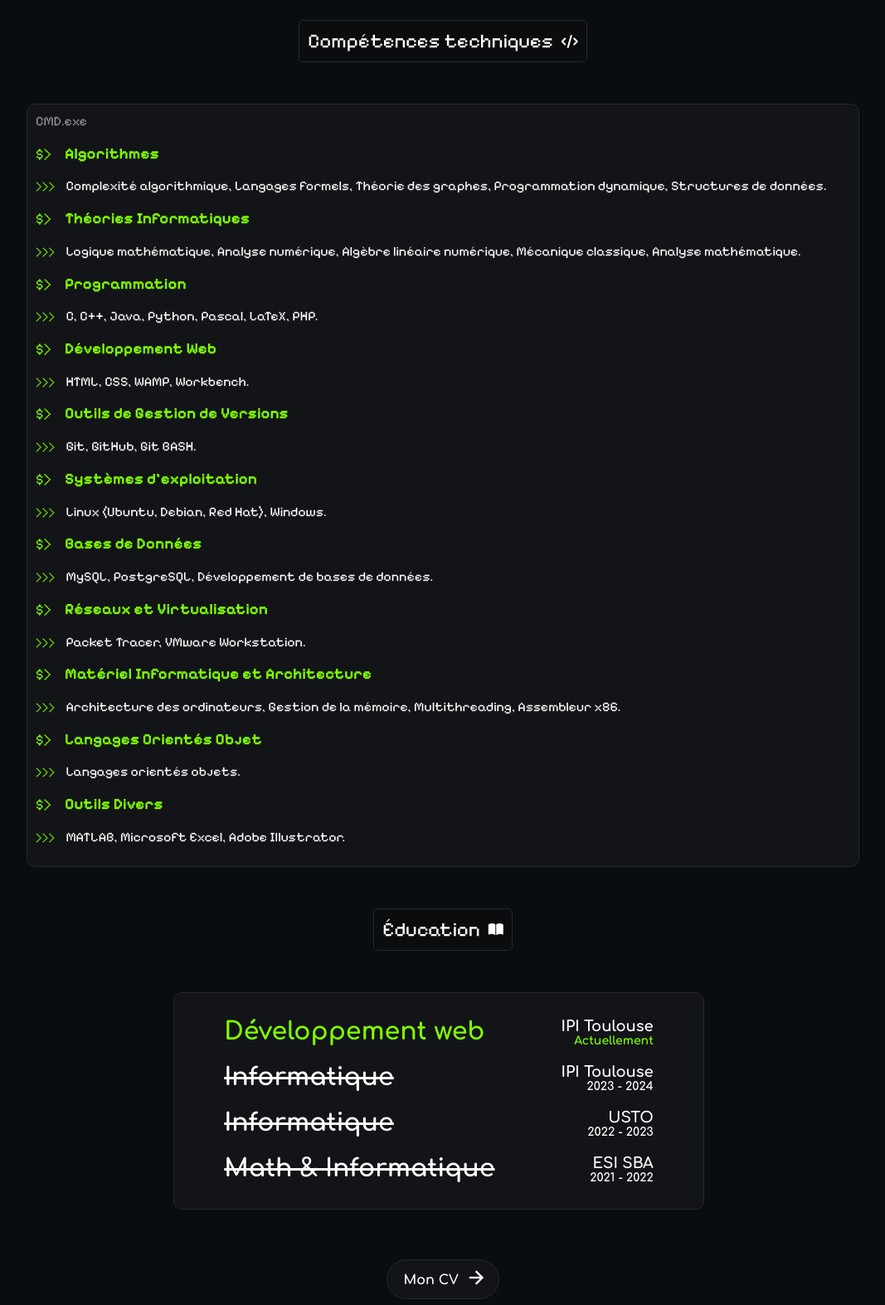
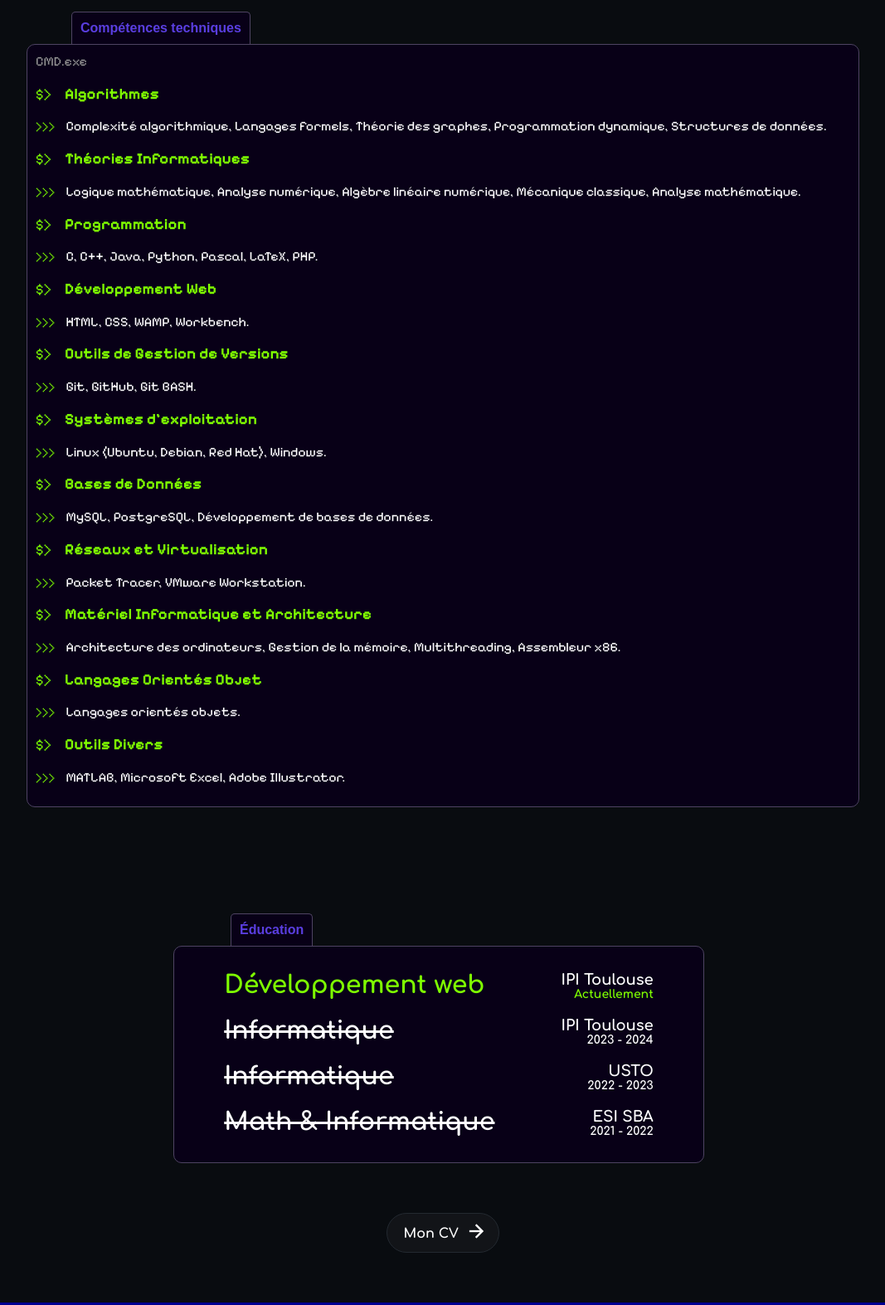
Before and after one commit to amineassas31/amineassas31.github.io, a plain HTML site: page index.html in a window 1280 px wide. Shown: the part 1000-2573 px from the top of the page at 83% size, without its empty margins (106-1173 px from the left). Drawn offline with nearby package versions, Linux system fonts and the light colour scheme; a web font is replaced by a local one.

Commit message:
website update 4.5

```diff
--- a/index.html
+++ b/index.html
@@ -34,8 +34,6 @@
 
     </head>
     <body>
-        <a class="logo" href="https://amineassas31.github.io/">Amine Assas</a>
-
         <section id="about">
             <div class="container">
                 <div class="image-container">
@@ -44,7 +42,7 @@
 
                 <h1 class="title">Amine Assas</h1>
                 <p class="subtitle">
-                    Étudiant en <a class="dev">(développement web)</a>
+                    Étudiant en <a class="dev">(développement web/logiciel)</a>
                 </p>
                 <div class="location-container">
                     <a href="https://maps.app.goo.gl/Kyiqm9Xr1EcEHngi6" target="_blank">
@@ -110,7 +108,7 @@
         <div class="center-container">
 
             <p class="logo2">Compétences techniques</p>
-            <i class="fa-solid fa-code"></i>
+
 
         </div>
         <div class="competences-container">
@@ -164,11 +162,9 @@
 
             </div>
         </div>
-        <div class="center-container">
+        <div class="center-container2">
 
             <p class="logo2">Éducation</p>
-            <i class="fa-solid fa-book-open"></i>
-
         </div>
         <section class="education-section">
             <div class="resume-section">
--- a/styles.css
+++ b/styles.css
@@ -14,29 +14,6 @@ body {
     font-family: "Pixelify Sans", sans-serif;
     font-optical-sizing: auto;
     font-style: normal;
-}
-
-
-.logo {
-    position: absolute;
-    top: 20px;
-    left: 20px;
-    font-size: 1.5em;
-    font-weight: bold;
-    color: #4632ff;
-    background-color: rgba(20, 36, 183, 0.16);
-    display: inline-block;
-    padding: 10px 10px;
-    border-radius: 5px;
-    border: 1px solid #232930;
-    z-index: 1000;
-    font-family: "Mansalva", sans-serif;
-    font-weight: 400;
-    font-style: normal;
-    cursor: pointer;
-}
-.logo:hover {
-    font-weight: bolder;
 }
 
 .container {
@@ -265,34 +242,47 @@ a {
 }
 
 .center-container {
-    margin: auto;
     display: flex;
-    justify-content: center;
+    justify-content: left;
     align-items: center;
-    color: #ffffff;
-    background-color: #0a0c0e;
+    background-color: rgb(8 0 23);
     width: max-content;
-    border-radius: 5px;
+    border-radius: 5px 5px 0 0;
     text-align: center;
+    margin-left: 15%;
+    padding: 10px;
+    border:solid rgb(78 68 98);
+    border-width: 1.5px 1.5px 0 1.5px;
 
-    margin-top: 50px;
-    margin-bottom: 50px;
+
+}
+.center-container2 {
+    display: flex;
+    justify-content: left;
+    align-items: center;
+    background-color: rgb(8 0 23);
+    width: max-content;
+    border-radius: 5px 5px 0 0;
+    text-align: center;
+    margin-left: 30%;
     padding: 10px;
-    border: 1px solid #232930;
+    border:solid rgb(78 68 98);
+    border-width: 1.5px 1.5px 0 1.5px;
+    margin-top: 10%;
+
 
 }
 
 
 
 .logo2 {
-    font-size: 1.5em;
+    font-size: 1em;
     display: inline-block;
-    padding-right: 10px;
     z-index: 1000;
-    font-family: "Pixelify Sans", sans-serif;
-    font-optical-sizing: auto;
+    font-family: "Mansalva", sans-serif;
+    font-weight: bolder;
     font-style: normal;
-
+    color: #5a3ee0;
     margin: 0;
 }
 .competences-container {
@@ -301,12 +291,12 @@ a {
 
 }
 .competence-group {
-    background-color: #121418;
+    background-color: rgb(8 0 23);
+    border-color: rgb(78 68 98);
     padding: 10px 10px ;
-    margin: 2px 10px;
+    margin: 0px 10px;
     border-style: solid;
     border-width: 1.5px;
-    border-color: #232930;
     border-radius: 10px;
 }
 .competence-title {
@@ -378,11 +368,11 @@ a {
 .resume-section {
     display: flex;
     justify-content: center;
-    background-color: #121418;
+    background-color: rgb(8 0 23);
+    border-color: rgb(78 68 98);
     border-radius: 10px;
     border-style: solid;
     border-width: 1.5px;
-    border-color: #232930;
     padding: 20px;
 
 }
@@ -418,7 +408,7 @@ td {
     font-family: "Comfortaa", sans-serif;
     font-weight: bold;
     margin-right: 10px;
-    padding: 0px;
+    padding: 0;
 
 }
 .position-now {
```
Also changed, not shown: Projects/projectsStyle.css (+5 -4 lines), Projects/index.html (line endings or trailing spaces).
